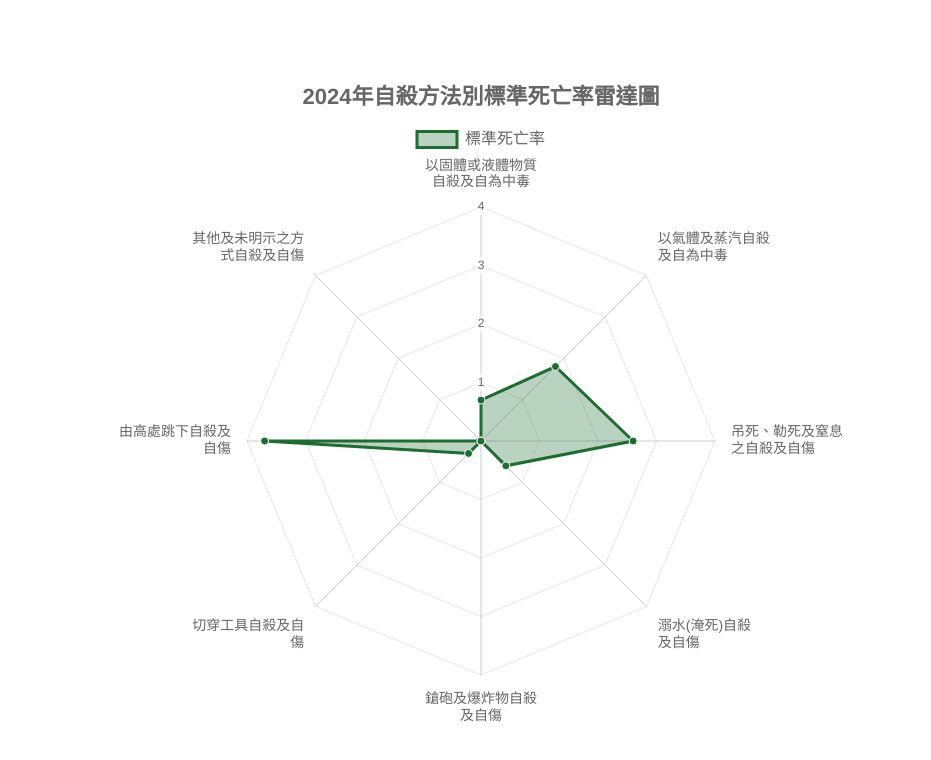
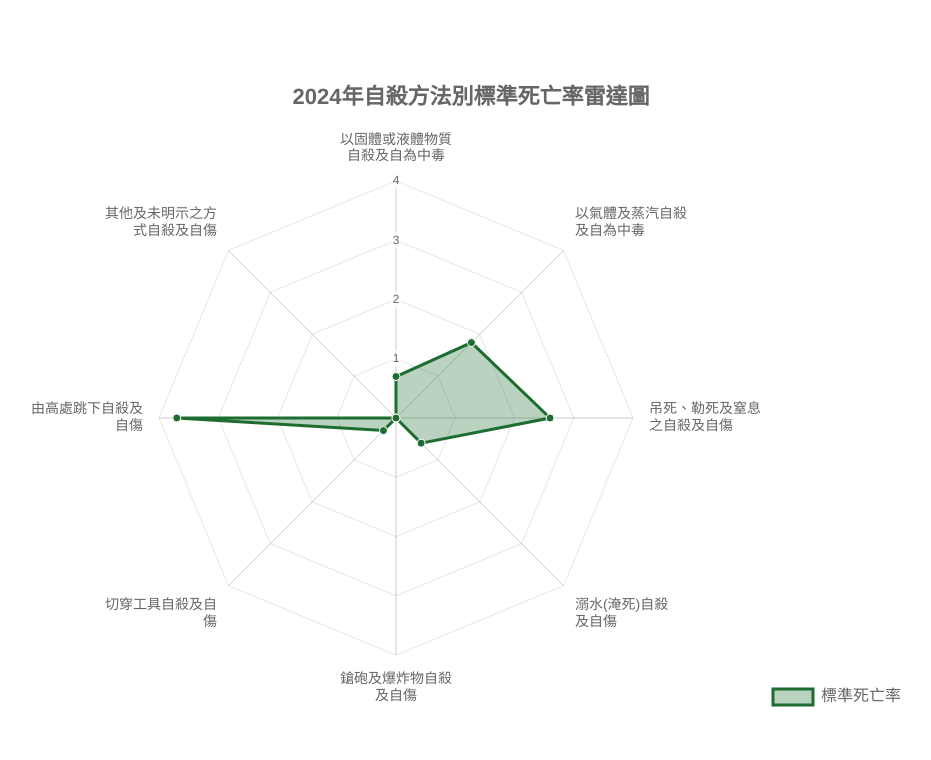
Before and after one commit to yangsandy50219/3.4_2024radar, a plain HTML site: page index.html in a window 1280 px wide. Shown: the whole page, without its empty margins (159-1090 px from the left). Drawn offline with nearby package versions, Linux system fonts and the light colour scheme.

Commit message:
Update index.html

```diff
--- a/index.html
+++ b/index.html
@@ -45,9 +45,9 @@
     let stdRates = [];
     let deathCounts = [];
 
-    // ⭐ 自動換行：每行最多 7 個字（你可改成 6 或 8）
+    // ⭐ 自動換行：每行 8 個字
     function splitLabelToLines(label, maxLen = 8) {
-      const chars = [...label]; // 正確切中文字
+      const chars = [...label];
       const lines = [];
       for (let i = 0; i < chars.length; i += maxLen) {
         lines.push(chars.slice(i, i + maxLen).join(""));
@@ -62,31 +62,26 @@
         const cleaned = text.replace(/^\uFEFF/, "");
         const lines = cleaned.trim().split(/\r?\n/).filter(l => l.trim() !== "");
 
-        // 第 1 行：類別名稱
         const header = lines[0].split(",");
         const rawLabels = header.slice(1);
 
-        // ⭐ 預處理成多行標籤
         labels = rawLabels.map(l => splitLabelToLines(l));
 
-        // 第 2 行：標準死亡率
         const rowStd = lines[1].split(",").slice(1);
         stdRates = rowStd.map(v => Number(v));
 
-        // 第 3 行：死亡人數
         const rowDeath = lines[2].split(",").slice(1);
         deathCounts = rowDeath.map(v => Number(v));
 
-        // ⭐ 建立雷達圖（保留你的設定）
         new Chart(ctx, {
           type: "radar",
           data: {
-            labels: labels,   // ← 已自動變多行
+            labels: labels,
             datasets: [{
               label: "標準死亡率",
               data: stdRates,
               fill: true,
-              backgroundColor: "rgba(29,108,48,0.3)",   // 深綠色（保留）
+              backgroundColor: "rgba(29,108,48,0.3)",
               borderColor: "rgba(29,108,48,1)",
               pointBackgroundColor: "rgba(29,108,48,1)",
               pointBorderColor: "#fff",
@@ -97,16 +92,28 @@
           options: {
             responsive: true,
             maintainAspectRatio: false,
+
+            layout: {
+              padding: { right: 20, bottom: 10 }   /* ⭐ 右下角要給空間放圖例 */
+            },
+
             plugins: {
               title: {
                 display: true,
                 text: "2024年自殺方法別標準死亡率雷達圖",
                 font: { size: 22 }
               },
+
               legend: {
                 display: true,
-                labels: { font: { size: 16 } }
+                position: "right",   /* ⭐ 右側 */
+                align: "end",        /* ⭐ 靠下（右下角效果） */
+                labels: {
+                  font: { size: 16 },
+                  padding: 10
+                }
               },
+
               tooltip: {
                 callbacks: {
                   label: function (context) {
@@ -119,6 +126,7 @@
                 }
               }
             },
+
             scales: {
               r: {
                 beginAtZero: true,
@@ -127,8 +135,8 @@
                   stepSize: 1
                 },
                 pointLabels: {
-                  font: { size: 14 },   // ← 保留你設定的字體大小
-                  padding: 8           // ← 增加一點距離，圖更大更美
+                  font: { size: 14 },
+                  padding: 8
                 },
                 grid: {
                   color: "rgba(0,0,0,0.1)"
```
